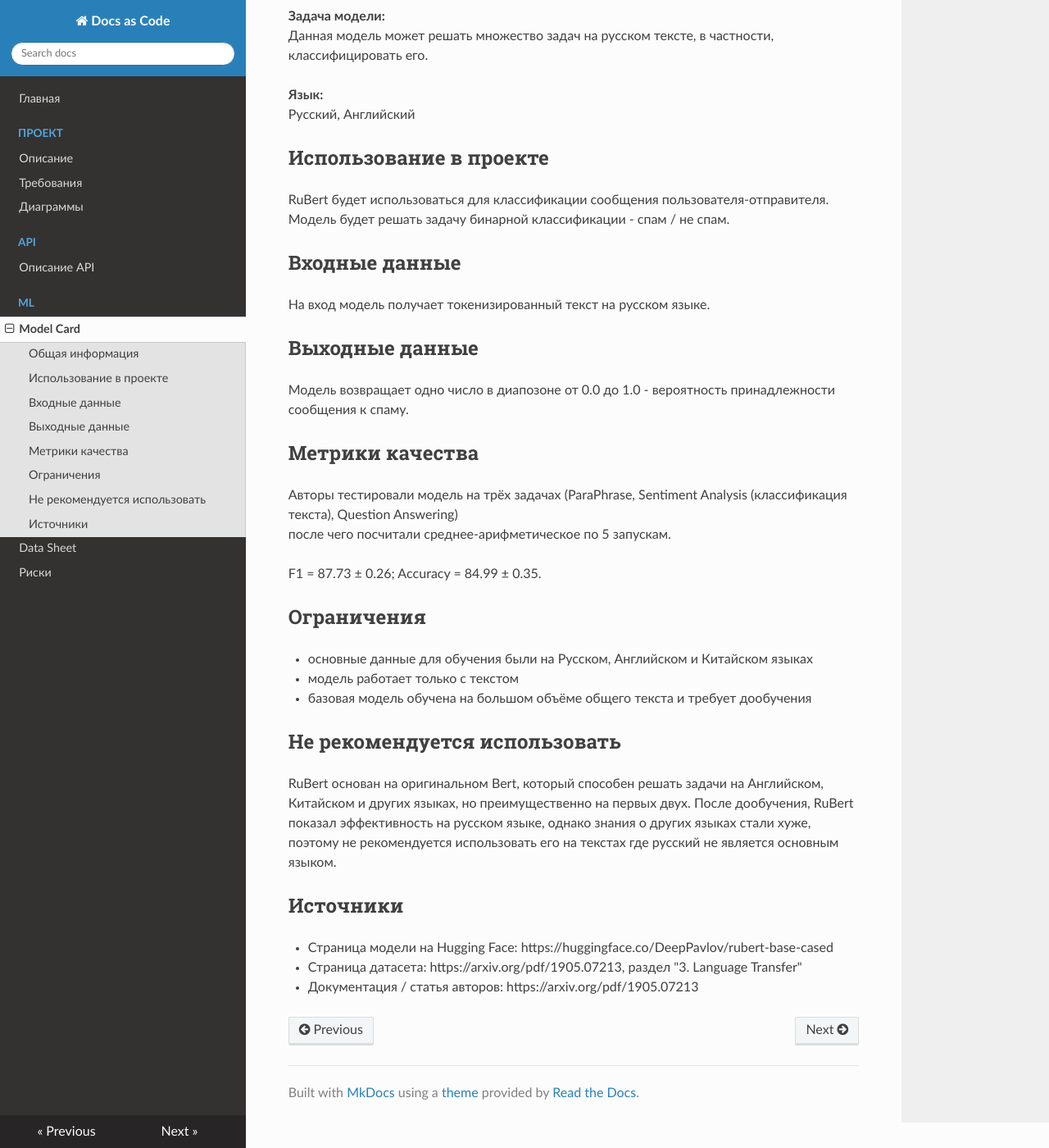
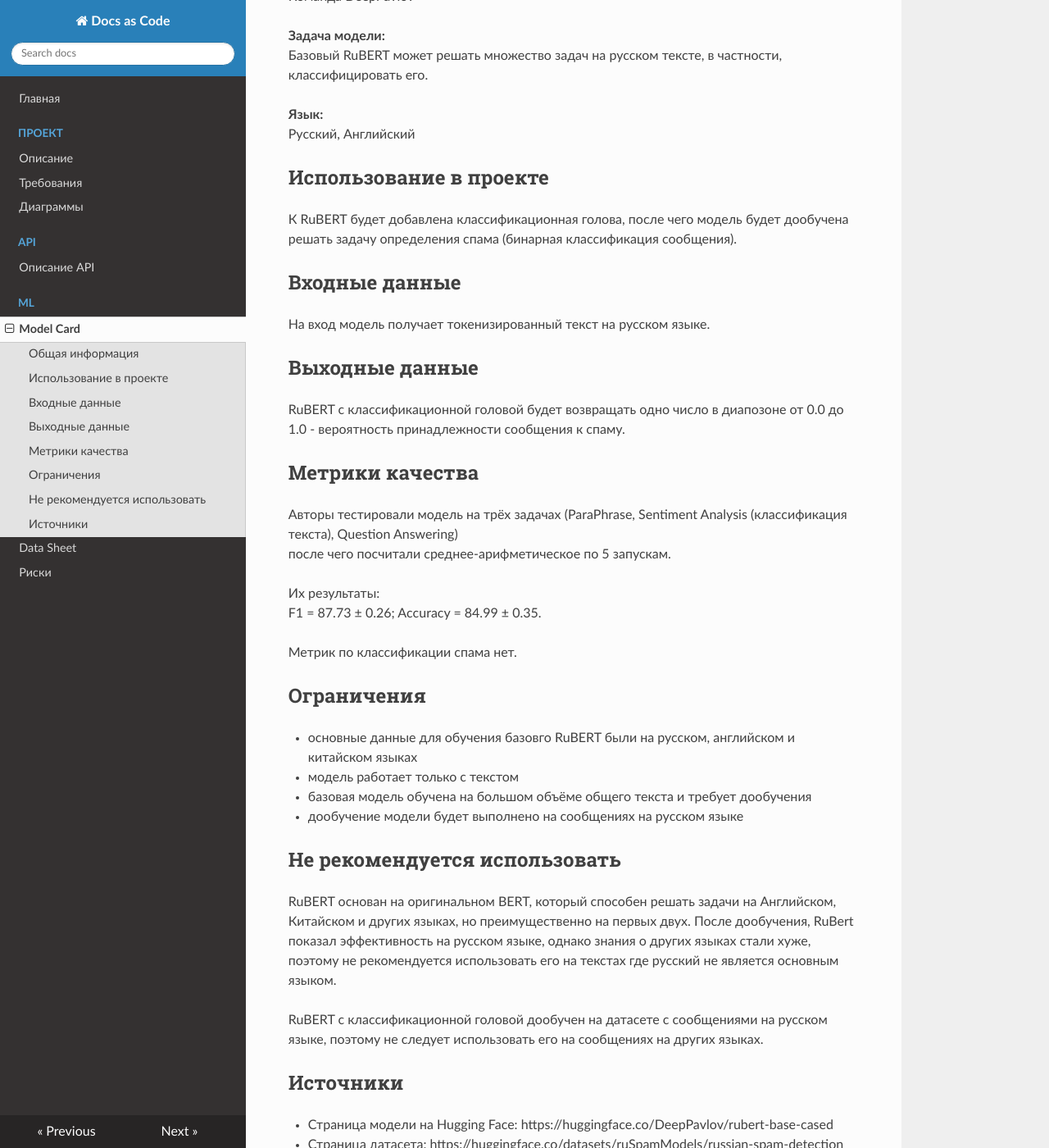
Before and after one commit to SiberiaField/docs-as-code, an MkDocs documentation site: the page built from docs/ml/model-card.md, in a window 1280 px wide and 1400 px high, scrolled down 424 px. Shown: the whole window at 82% size. Built offline with MkDocs 1.6.1, drawn with Linux system fonts in a browser that asks for light colours; nearby versions of some CDN libraries; some of the changed text lies outside the part shown.

Commit message:
Changed dataset info; updated model info; added new risk

```diff
--- a/docs/ml/model-card.md
+++ b/docs/ml/model-card.md
@@ -3,24 +3,23 @@
 ## Общая информация
 
 **Название модели:**
-DeepPavlov/rubert-base-cased
+DeepPavlov/rubert-base-cased с классификационной головой на бинарную классификацию
 
 **Источник:**
-https://huggingface.co/DeepPavlov/rubert-base-cased
+https://huggingface.co/DeepPavlov/rubert-base-cased - базовая модель без классификационной головы
 
 **Автор / организация:**
 Команда DeepPavlov
 
 **Задача модели:**
-Данная модель может решать множество задач на русском тексте, в частности, классифицировать его.
+Базовый RuBERT может решать множество задач на русском тексте, в частности, классифицировать его.
 
 **Язык:**
 Русский, Английский
 
 ## Использование в проекте
 
-RuBert будет использоваться для классификации сообщения пользователя-отправителя.
-Модель будет решать задачу бинарной классификации - спам / не спам.
+К RuBERT будет добавлена классификационная голова, после чего модель будет дообучена решать задачу определения спама (бинарная классификация сообщения).
 
 ## Входные данные
 
@@ -28,27 +27,33 @@ RuBert будет использоваться для классификации
 
 ## Выходные данные
 
-Модель возвращает одно число в диапозоне от 0.0 до 1.0 - вероятность принадлежности сообщения к спаму.
+RuBERT с классификационной головой будет возвращать одно число в диапозоне от 0.0 до 1.0 - вероятность принадлежности сообщения к спаму.
 
 ## Метрики качества
 
 Авторы тестировали модель на трёх задачах (ParaPhrase, Sentiment Analysis (классификация текста), Question Answering)
 после чего посчитали среднее-арифметическое по 5 запускам.
 
+Их результаты:
 F1 = 87.73 ± 0.26; Accuracy = 84.99 ± 0.35.
+
+Метрик по классификации спама нет.
 
 ## Ограничения
 
-* основные данные для обучения были на Русском, Английском и Китайском языках
+* основные данные для обучения базовго RuBERT были на русском, английском и китайском языках
 * модель работает только с текстом
 * базовая модель обучена на большом объёме общего текста и требует дообучения
+* дообучение модели будет выполнено на сообщениях на русском языке
 
 ## Не рекомендуется использовать
 
-RuBert основан на оригинальном Bert, который способен решать задачи на Английском, Китайском и других языках, но преимущественно на первых двух. После дообучения, RuBert показал эффективность на русском языке, однако знания о других языках стали хуже, поэтому не рекомендуется использовать его на текстах где русский не является основным языком.
+RuBERT основан на оригинальном BERT, который способен решать задачи на Английском, Китайском и других языках, но преимущественно на первых двух. После дообучения, RuBert показал эффективность на русском языке, однако знания о других языках стали хуже, поэтому не рекомендуется использовать его на текстах где русский не является основным языком.
+
+RuBERT с классификационной головой дообучен на датасете с сообщениями на русском языке, поэтому не следует использовать его на сообщениях на других языках.
 
 ## Источники
 
 - Страница модели на Hugging Face: https://huggingface.co/DeepPavlov/rubert-base-cased
-- Страница датасета: https://arxiv.org/pdf/1905.07213, раздел "3. Language Transfer"
+- Страница датасета: https://huggingface.co/datasets/ruSpamModels/russian-spam-detection
 - Документация / статья авторов: https://arxiv.org/pdf/1905.07213
```
Also changed, not shown: docs/ml/dataset.md (+14 -8 lines), docs/ml/risks.md (+9 -0 lines).
